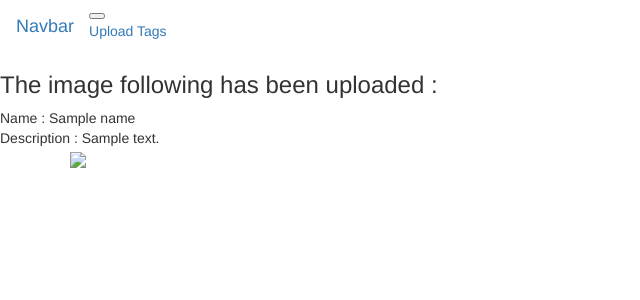
After one commit to quentin-pierson/azure, a Flask app: template templates/uploaded.html in a window 1280 px wide. The commit adds this page. Shown: the top 300 px of the page, without its empty margins (0-640 px from the left). Run offline with Flask 2, Linux system fonts and the light colour scheme; the template is opened without the code that fills it: most values are stand-ins (such as "Sample title", 1, 10 or a date in 2020); some libraries are stand-ins or nearby versions.

Commit message:
Upload images

```diff
--- a/main.py
+++ b/main.py
@@ -19,18 +19,21 @@ def home():
 
 @app.route('/set_picture', methods=['POST'])
 def set_picture():
-    form = Research(request.form)
-    # img = az.get_picture(form.tags.data)
-    img = "https://www.wapiti-magazine.com/wp-content/uploads/sites/26/2018/12/loutre-de-mer.jpg"
-    return render_template('/form_tags.html', img=img, form=form)
-
-@app.route('/picture', methods=['POST'])
-def picture():
-    if request.method == 'POST':
-        request.g
-
+    #form = Research(request.form)
+    #form.tags.data = az.get_tags()
+    #img = az.get_picture(form.tags.data)
+    #if form.validate_on_submit():
+    f = request.form
+    # 'form': ImmutableMultiDict([('tags', 'watch'), ('tags', 'person'), ('tags', 'man'), ('submit', 'Submit')])
+    tags = []
+    for key in f:
+        if "tags" in key:
+            tags.append(key["tags"])
         pass
-    pass
+    return str(tags)
+    img = az.find_picture(tags)
+    #img = "https://www.wapiti-magazine.com/wp-content/uploads/sites/26/2018/12/loutre-de-mer.jpg"
+    return render_template('/set_picture.html', img=img, tags=tags)
 
 
 @app.route('/upload', methods=['GET', 'POST'])
@@ -39,6 +42,17 @@ def upload():
     return render_template('/form_img.html', form=form)
 
 
+@app.route('/upload_done', methods=['GET', 'POST'])
+def upload_done():
+    if request.method == 'POST':
+        if request.form:
+            url = request.form['imageUrl']
+            name = request.form['imageName']
+            description = request.form['imageDescription']
+            print(url)
+    return render_template('/uploaded.html', url=url, name=name, description=description)
+
+
 if __name__ == '__main__':
     # app.run(host="127.0.0.1", port=5000, debug=True, use_debugger=True, use_reloader=True)
     app.run(host='localhost', debug=True, port=5001)
--- /dev/null
+++ b/templates/uploaded.html
@@ -0,0 +1,47 @@
+{% extends 'bootstrap/base.html' %}
+{% import "bootstrap/wtf.html" as wtf %}
+
+{% block styles %}
+{{ super() }}
+<!--	<style>-->
+<!--		body { background: #FCDDBC; }-->
+<!--	</style>-->
+{% endblock %}
+
+
+{% block title %}
+Uploaded
+{% endblock %}
+
+
+{% block content %}
+
+<nav class="navbar navbar-expand-lg navbar-light bg-light">
+  <a class="navbar-brand" href="#">Navbar</a>
+  <button class="navbar-toggler" type="button" data-toggle="collapse" data-target="#navbarNavAltMarkup" aria-controls="navbarNavAltMarkup"
+          aria-expanded="false" aria-label="Toggle navigation">
+    <span class="navbar-toggler-icon"></span>
+  </button>
+  <div class="collapse navbar-collapse" id="navbarNavAltMarkup">
+    <div class="navbar-nav">
+      <a class="nav-item nav-link" href="/upload">Upload</a>
+      <a class="nav-item nav-link" href="/">Tags</a>
+    </div>
+  </div>
+</nav>
+
+<div>
+  <h3>The image following has been uploaded :</h3>
+  <div>
+    Name : {{ name }}
+  </div>
+  <div>
+    Description : {{ description }}
+  </div>
+  <div class="container">
+      <img class="fit-picture"
+       src="{{ url }}">
+  </div>
+</div>
+
+{% endblock %}
```
Also changed, not shown: templates/form_img.html (+17 -5 lines), templates/form_tags.html (+6 -5 lines), templates/set_picture.html (added, +18 -0 lines).
